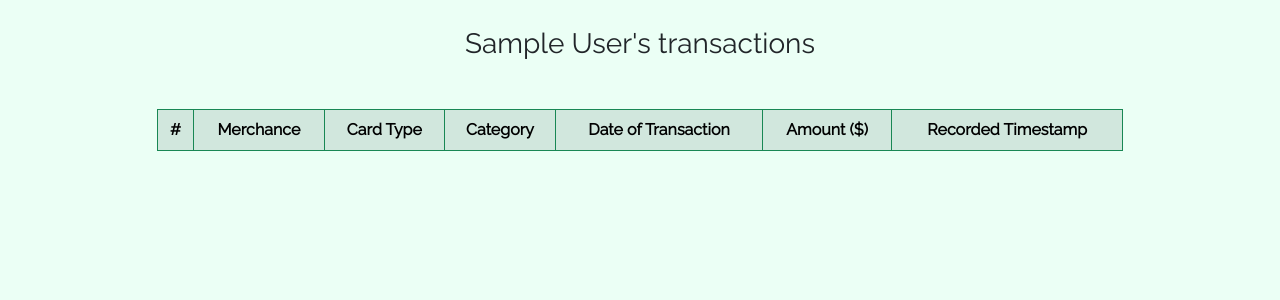
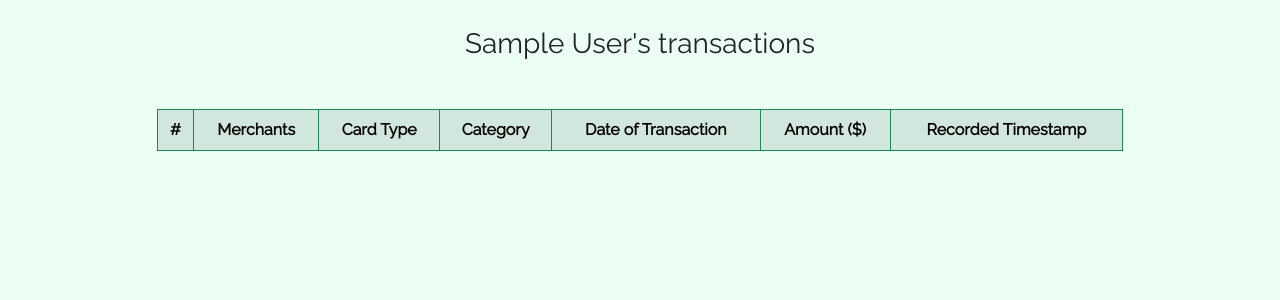
Before and after one commit to dpCTwork/FlaskApp, a Flask app: page /transactions in a window 1280 px wide. Shown: the part 165-465 px from the top of the page. Run offline with Flask 3, Linux system fonts and the light colour scheme; the visitor is signed in with stand-in values (Sample User, id 1); data comes from the database, SQL or seed files in the repository; data that the repository does not hold is empty.

Commit message:
fixed dumb typos

```diff
--- a/app/templates/user_menu/transactions.j2
+++ b/app/templates/user_menu/transactions.j2
@@ -13,7 +13,7 @@
     <thead>
         <tr class="table-success border-success">
             <th scope="col">#</th>
-            <th scope="col">Merchance</th>
+            <th scope="col">Merchants</th>
             <th scope="col">Card Type</th>
             <th scope="col">Category</th>
             <th scope="col">Date of Transaction</th>
```
